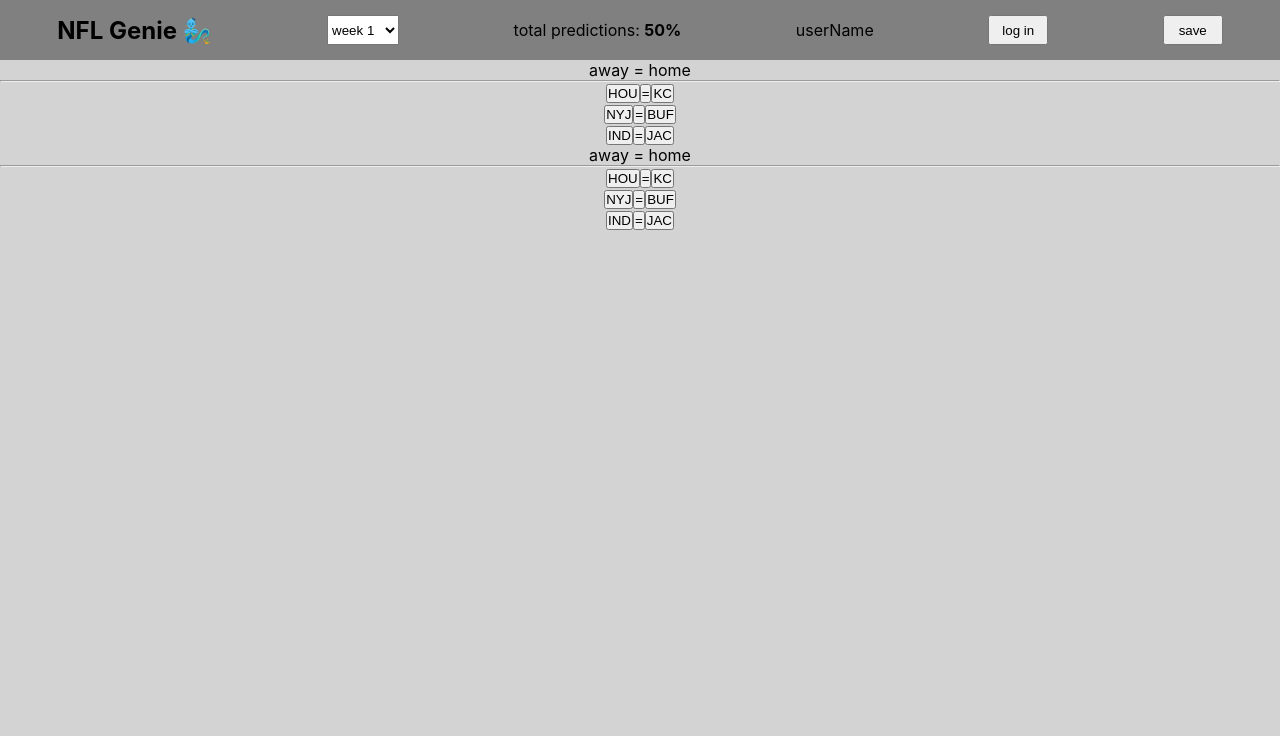
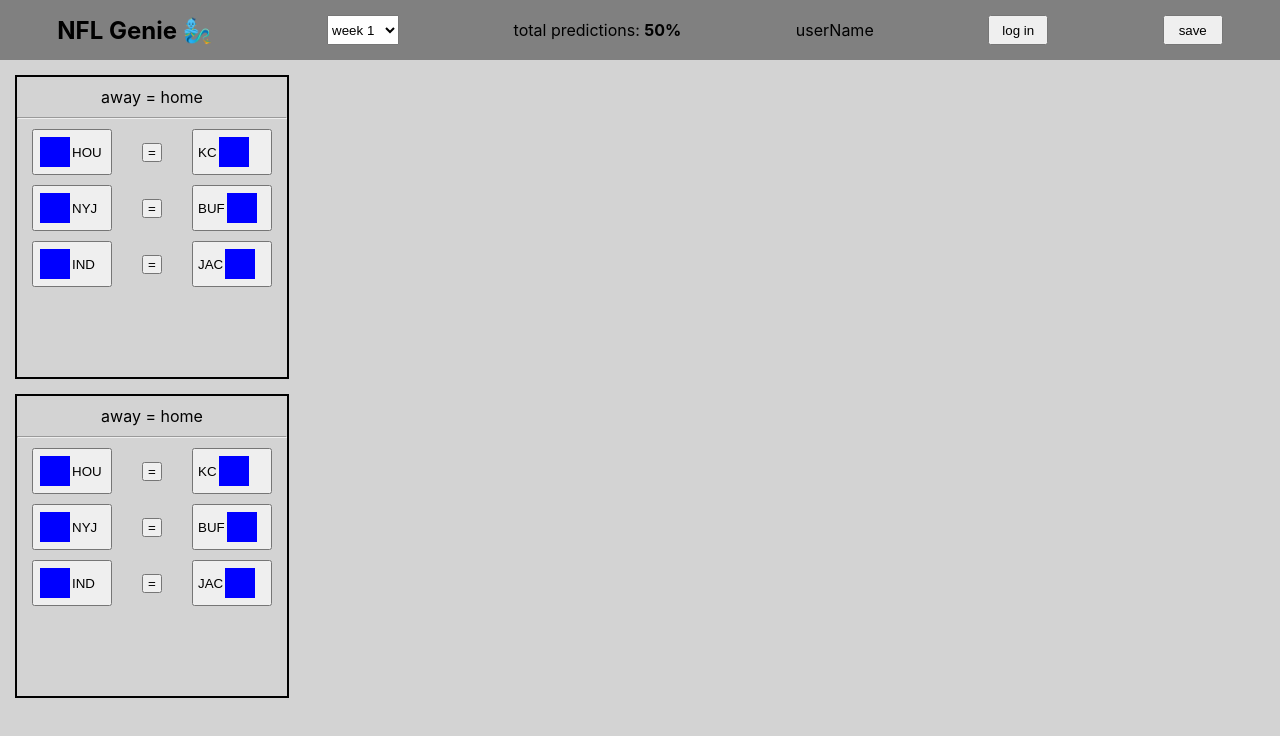
Before and after one commit to NFLgenie/FE_nfl_genie, a React (Create React App) app: page / in a window 1280 px wide. Shown: the top 736 px of the page. Built offline with nearby package versions, Linux system fonts and the light colour scheme.

Commit message:
Add style

```diff
--- a/src/components/MatchUp/MatchUp.css
+++ b/src/components/MatchUp/MatchUp.css
@@ -0,0 +1,46 @@
+.match-up-outer-container {
+  width: 270px;
+  height: 300px;
+  border: 2px solid black;
+  margin: 15px;
+}
+
+.away-home-text {
+  padding: 10px;
+}
+
+.single-match-container {
+  display: flex;
+  justify-content: space-around;
+  align-items: center;
+  margin: 10px 0px;
+}
+
+.team-logo {
+  height: 30px;
+  width: 30px;
+  background-color: blue;
+  margin: 2px;
+}
+
+.away-team-box,
+.home-team-box {
+  display: flex;
+  align-items: center;
+  padding: 4px;
+  width: 80px;
+}
+
+.away-team-box:hover,
+.home-team-box:hover,
+.tie-button:hover {
+  cursor: pointer;
+}
+
+.tie-button {
+  width: 20px;
+}
+
+.selected {
+  background-color: yellow;
+}
```
